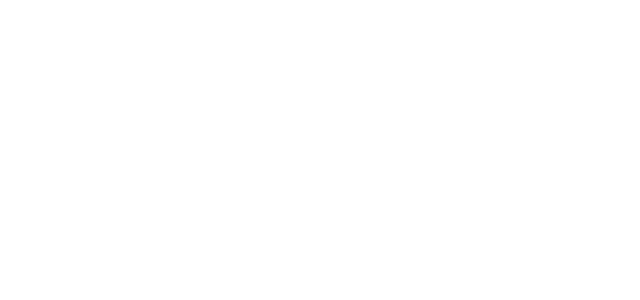
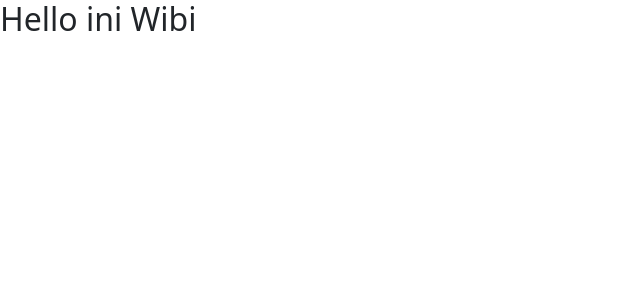
Before and after one commit to falfarezaba/collaboration-react-test-5, a React (Vite) app: page /wibi in a window 1280 px wide. Before the commit this address had no page. Shown: the top 300 px of the page, without its empty margins (0-640 px from the left). Built offline with nearby package versions, Linux system fonts and the light colour scheme.

Commit message:
feature: nambah pages wibi

```diff
--- a/src/App.jsx
+++ b/src/App.jsx
@@ -1,6 +1,7 @@
 import { BrowserRouter, Routes, Route } from "react-router-dom";
 import Home from "./pages/Home";
 import Nelan from "./pages/Nelan";
+import { Wibi } from "./pages/Wibi";
 
 function App() {
   return (
@@ -8,6 +9,7 @@
       <Routes>
         <Route path="/" element={<Home />} />
         <Route path="/nelan" element={<Nelan />} />
+        <Route path="/wibi" element={<Wibi />} />
       </Routes>
     </BrowserRouter>
   );
--- /dev/null
+++ b/src/pages/Wibi.jsx
@@ -0,0 +1,3 @@
+export const Wibi = () => {
+  return <h2>Hello ini Wibi</h2>;
+};
```
Lines whose indentation alone changed are shown as unchanged.
